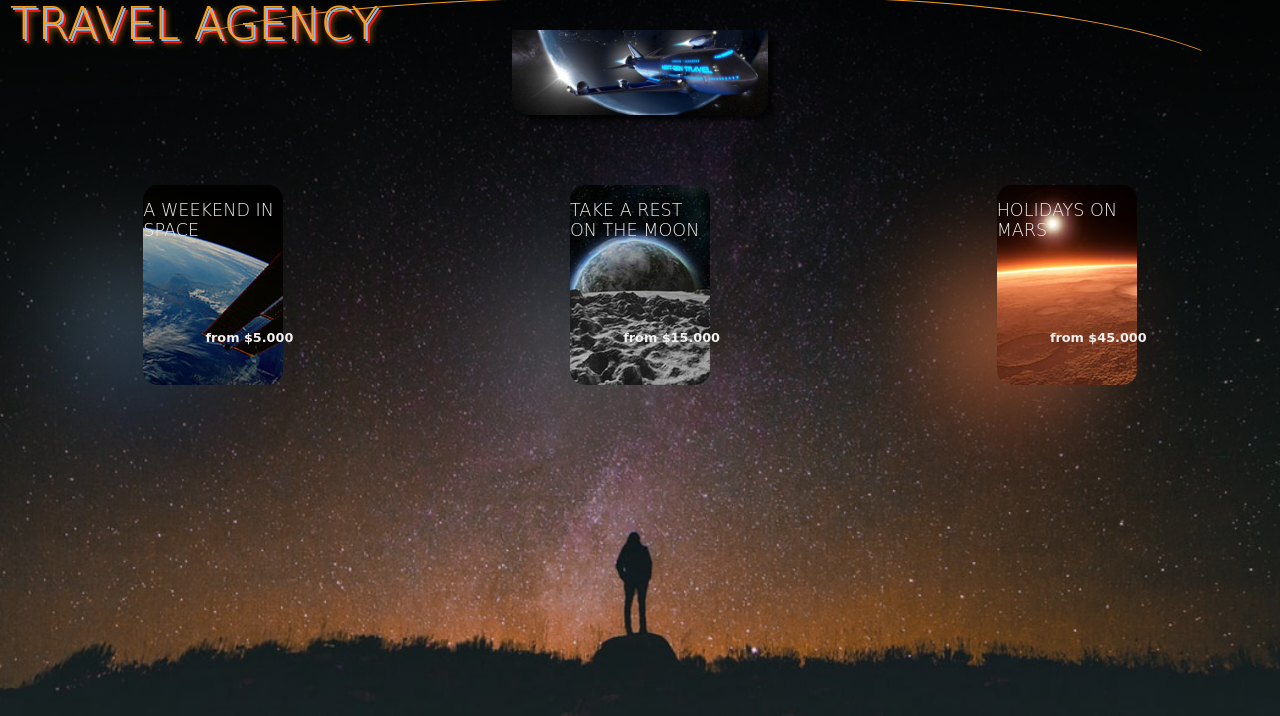
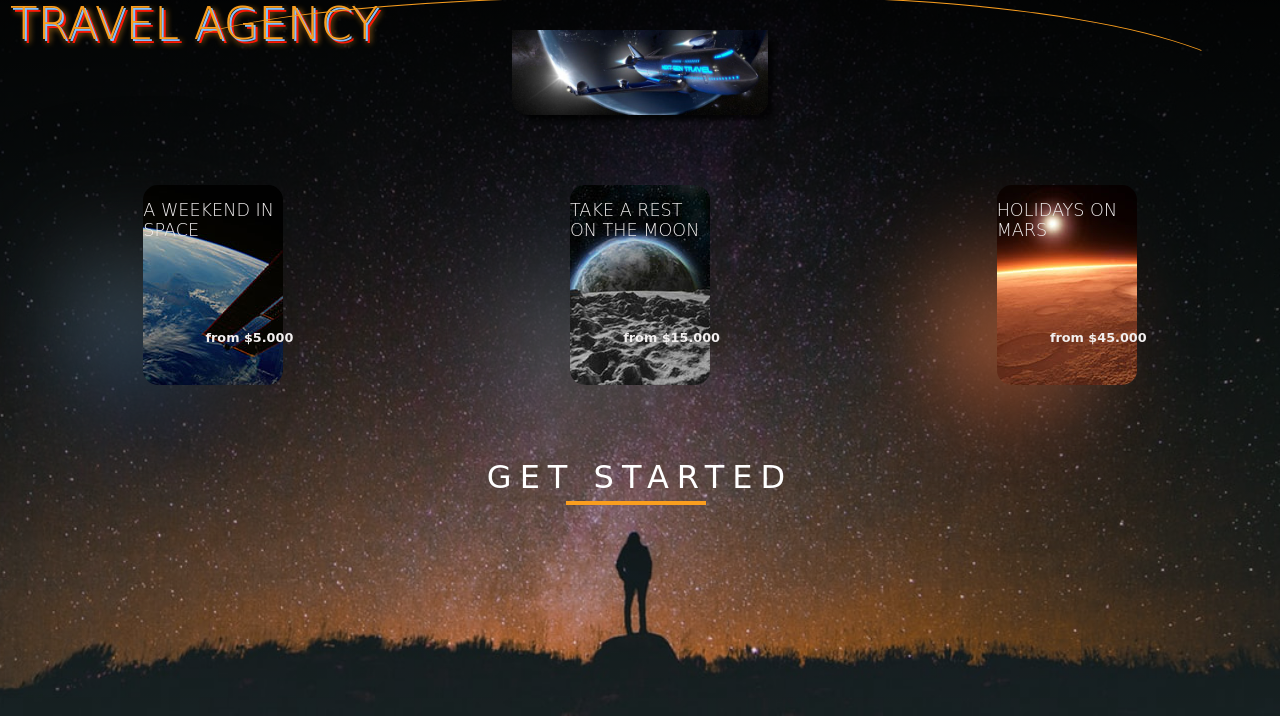
Before and after one commit to DevWeb13/SpaceX, a website: page index.html in a window 1280 px wide. Shown: the part 84-800 px from the top of the page. Drawn offline with Linux system fonts and the light colour scheme; a web font is replaced by a local one.

Commit message:
button terminé

```diff
--- a/index.html
+++ b/index.html
@@ -78,6 +78,15 @@
           </div>
         </div>
       </div>
+
+      <div class="button">
+        <a href="http://www.spacex.com" target="_blank">
+          <svg height="60" width="320">
+            <rect class="button__rect" height="60" width="320" />
+          </svg>
+          <div class="button__text">GET STARTED</div>
+        </a>
+      </div>
     </main>
 
     <script type="text/javascript" src="./assets/jquery.min.js"></script>
--- a/sass/style.scss
+++ b/sass/style.scss
@@ -193,3 +193,35 @@ nav {
     transform: translateZ(35px);
   }
 }
+/* ******************** button *********************** */
+@mixin dash($array, $offset, $width) {
+  stroke-dasharray: $array;
+  stroke-dashoffset: $offset;
+  stroke-width: $width;
+}
+.button {
+  padding-top: 60px;
+  position: relative;
+  margin: 0 auto;
+  width: 320px;
+  &:hover &__rect {
+    @include dash(760, 0, 2px);
+  }
+
+  &__rect {
+    fill: transparent;
+    stroke: $orange;
+    border-bottom: 5px solid $orange;
+    transition: stroke-width 1s, stroke-dashoffset 1s, stroke-dasharray 1s;
+    @include dash(140 540, -474, 8px);
+  }
+  &__text {
+    position: relative;
+    text-align: center;
+    font-size: 32px;
+    line-height: 32px;
+    letter-spacing: 8px;
+    color: white;
+    top: -48px;
+  }
+}
```
Also changed, not shown: css/style.css, 1 other file.
